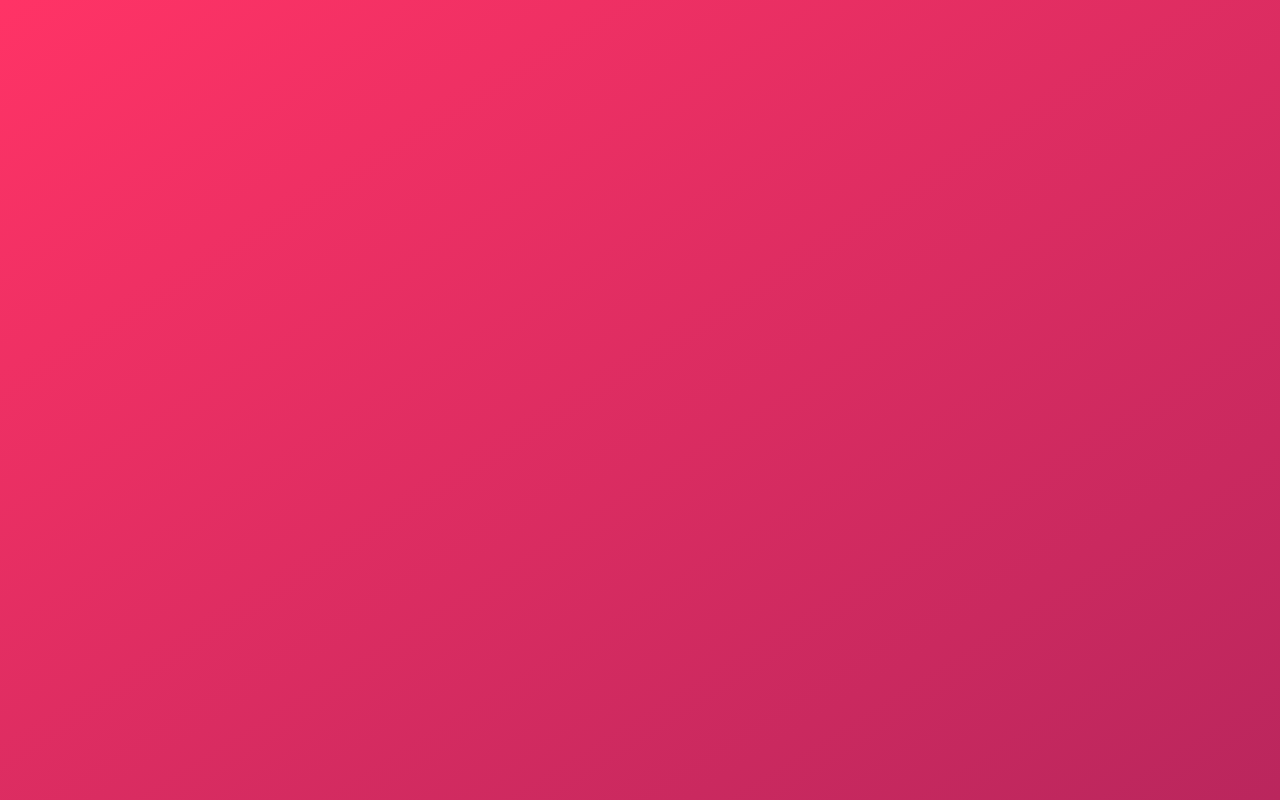
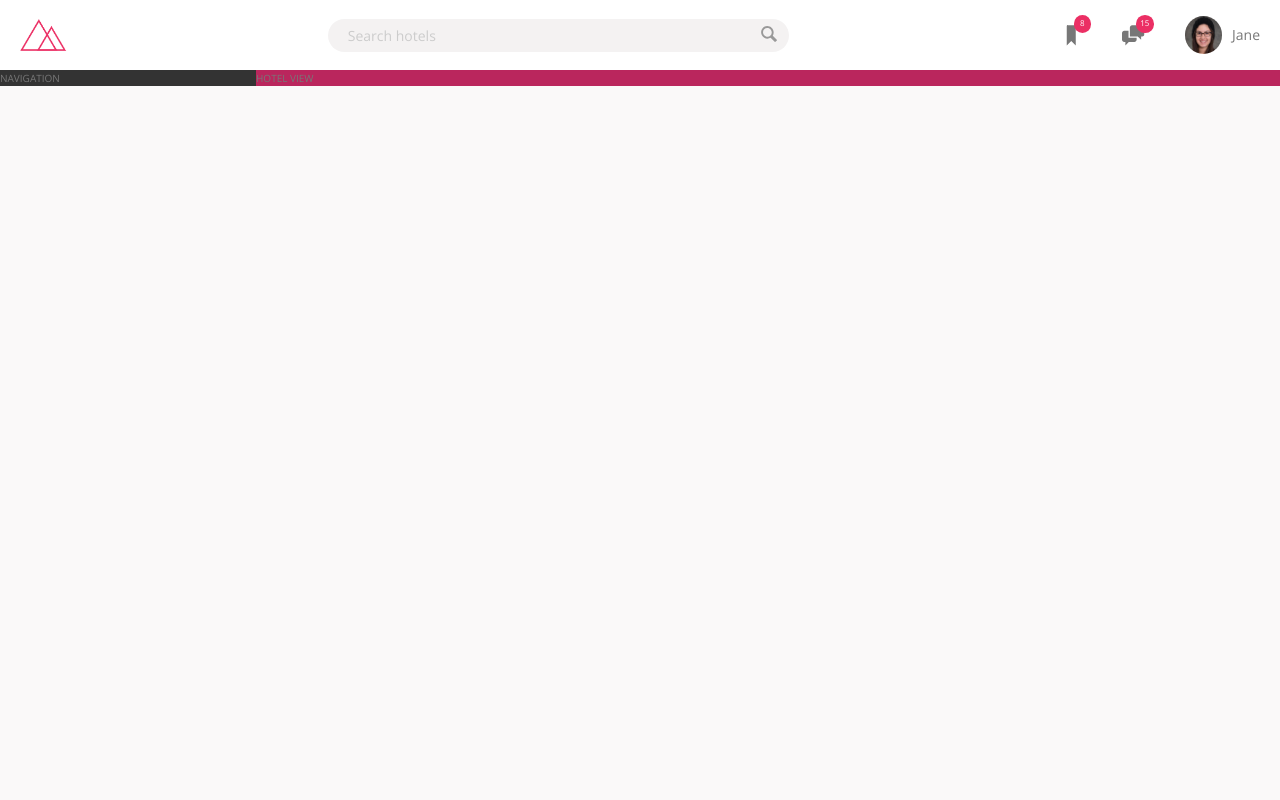
Before and after one commit to juliasj/trillo-project, a website: page index.html in a window 1280 px wide. Drawn offline with nearby package versions, Linux system fonts and the light colour scheme.

Commit message:
Add header

```diff
--- a/index.html
+++ b/index.html
@@ -11,6 +11,42 @@
         <title>trillo &mdash; Your all-in-one booking app</title>
     </head>
     <body>
-
+        <header class="header">
+            <img src="img/logo.png" alt="Trillo logo" class="header__logo">
+            <form action="#" class="search">
+                <input type="text" class="search__input" placeholder="Search hotels">
+                <button class="search__button">
+                    <svg class="search__icon">
+                        <use xlink:href="img/sprite.svg#icon-magnifying-glass"></use>
+                    </svg>
+                </button>
+            </form>
+            <nav class="user-nav">
+                <div class="user-nav__icon-box">
+                    <svg class="user-nav__icon">
+                        <use xlink:href="img/sprite.svg#icon-bookmark"></use>
+                    </svg>
+                    <span class="user-nav__notification">8</span>
+                </div>
+                <div class="user-nav__icon-box">
+                    <svg class="user-nav__icon">
+                        <use xlink:href="img/sprite.svg#icon-chat"></use>
+                    </svg>
+                    <span class="user-nav__notification">15</span>
+                </div>
+                <div class="user-nav__user">
+                    <img src="img/user.jpg" alt="User photo" class="user-nav__user-photo">
+                    <span class="user-nav__user-name">Jane</span>
+                </div>
+            </nav>
+        </header>
+        <div class="content">
+            <nav class="sidebar">
+                NAVIGATION
+            </nav>
+            <main class="hotel-view">
+                HOTEL VIEW
+            </main>
+        </div>
     </body>
 </html>
--- a/sass/base/_base.scss
+++ b/sass/base/_base.scss
@@ -12,13 +12,5 @@ html {
 }
 
 body {
-    background-image: linear-gradient(
-        to right bottom,
-        var(--color-primary-light),
-        var(--color-primary-dark)
-    );
-    background-size: cover;
-    background-repeat: no-repeat;
-
-    min-height: 100vh;
+    background-color: var(--color-gray-light-1);
 }
--- /dev/null
+++ b/sass/components/_search.scss
@@ -0,0 +1,54 @@
+.search {
+    flex: 0 0 40%;
+
+    display: flex;
+    justify-content: center;
+    align-items: center;
+
+    &__input {
+        font-family: inherit;
+        font-size: inherit;
+        color: inherit;
+        background-color: var(--color-gray-light-2);
+        padding: .7rem 2rem;
+        border: none;
+        border-radius: 10rem;
+        width: 90%;
+        transition: all .2s;
+        margin-right: -3rem;
+
+        &:focus {
+            outline: none;
+            background-color: var(--color-gray-light-3);
+            width: 100%;
+        }
+
+        &::-webkit-input-placeholder {
+            font-weight: 100;
+            color: var(--color-gray-light-4);
+        }
+    }
+
+    &__input:focus + &__button {
+        background-color: var(--color-gray-light-3);
+    }
+
+    &__button {
+        border: none;
+        background-color: var(--color-gray-light-2);
+
+        &:focus {
+            outline: none;
+        }
+
+        &:active {
+            transform: translateY(.2rem);
+        }
+    }
+
+    &__icon {
+        height: 2rem;
+        width: 2rem;
+        fill: var(--color-gray-dark-3);
+    }
+}
--- /dev/null
+++ b/sass/components/_user-nav.scss
@@ -0,0 +1,50 @@
+.user-nav {
+    align-self: stretch;
+
+    display: flex;
+    align-items: center;
+
+    & > * {
+        display: flex;
+        align-items: center;
+        cursor: pointer;
+        height: 100%;
+        padding:  0 2rem;
+
+        &:hover {
+            background-color: var(--color-gray-light-2);
+        }
+    }
+
+    &__icon-box {
+        position: relative;
+    }
+
+    &__icon {
+        height: 2.25rem;
+        width: 2.25rem;
+        fill: var(--color-gray-dark-2);
+    }
+
+    &__notification {
+        position: absolute;
+        top: 1.5rem;
+        right: 1.1rem;
+        height: 1.75rem;
+        width: 1.75rem;
+        border-radius: 50%;
+        background-color: var(--color-primary);
+        font-size: .8rem;
+        color: var(--color-white);
+
+        display: flex;
+        justify-content: center;
+        align-items: center;
+    }
+
+    &__user-photo {
+        height: 3.75rem;
+        border-radius: 50%;
+        margin-right: 1rem;
+    }
+}
--- /dev/null
+++ b/sass/layout/_header.scss
@@ -0,0 +1,14 @@
+.header {
+    display: flex;
+    justify-content: space-between;
+    align-items: center;
+    height: 7rem;
+    background-color: var(--color-white);
+    border-bottom: var(--color-gray-light-2);
+    font-size: 1.4rem;
+
+    &__logo {
+        height: 3.25rem;
+        margin-left: 2rem;
+    }
+}
--- /dev/null
+++ b/sass/layout/_hotel-view.scss
@@ -0,0 +1,4 @@
+.hotel-view {
+    flex: 1;
+    background-color: var(--color-primary-dark);
+}
--- /dev/null
+++ b/sass/layout/_layout.scss
@@ -0,0 +1,3 @@
+.content {
+    display: flex;
+}
--- /dev/null
+++ b/sass/layout/_sidebar.scss
@@ -0,0 +1,4 @@
+.sidebar {
+    flex: 0 0 20%;
+    background-color: var(--color-gray-dark-1);
+}
--- a/sass/main.scss
+++ b/sass/main.scss
@@ -7,4 +7,10 @@
 @import 'base/typography';
 @import 'base/utilities';
 
-@import 'layout/grid';
+@import 'components/search';
+@import 'components/user-nav';
+
+@import 'layout/header';
+@import 'layout/hotel-view';
+@import 'layout/layout';
+@import 'layout/sidebar';
```
Also changed, not shown: css/style.css, sass/pages/_home.scss (added).
